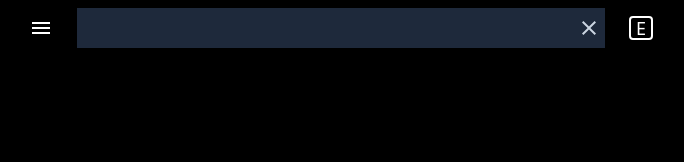
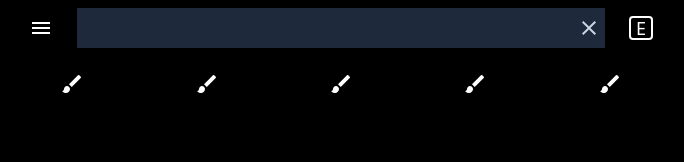
Before and after one commit to bryanjenningz/japanese-dictionary, a Next.js app: page / in a window 1280 px wide. Shown: the top 162 px of the page, without its empty margins (299-983 px from the left). Built offline with nearby package versions, Linux system fonts and the light colour scheme.

Commit message:
Add mock header bottom tabs

```diff
--- /dev/null
+++ b/src/icons/BrushIcon.tsx
@@ -0,0 +1,15 @@
+export const BrushIcon = () => {
+  return (
+    <svg
+      xmlns="http://www.w3.org/2000/svg"
+      height="24"
+      viewBox="0 -960 960 960"
+      width="24"
+    >
+      <path
+        fill="currentColor"
+        d="M240-120q-45 0-89-22t-71-58q26 0 53-20.5t27-59.5q0-50 35-85t85-35q50 0 85 35t35 85q0 66-47 113t-113 47Zm230-240L360-470l358-358q11-11 27.5-11.5T774-828l54 54q12 12 12 28t-12 28L470-360Z"
+      />
+    </svg>
+  );
+};
--- a/src/pages/index.tsx
+++ b/src/pages/index.tsx
@@ -1,11 +1,21 @@
+import { BrushIcon } from "~/icons/BrushIcon";
 import { CloseIcon } from "~/icons/CloseIcon";
 import { MenuIcon } from "~/icons/MenuIcon";
+
+const headerBottomTabs = [
+  { tab: 1, label: "Search by drawing characters", icon: <BrushIcon /> },
+  { tab: 2, label: "Search by drawing characters", icon: <BrushIcon /> },
+  { tab: 3, label: "Search by drawing characters", icon: <BrushIcon /> },
+  { tab: 4, label: "Search by drawing characters", icon: <BrushIcon /> },
+  { tab: 5, label: "Search by drawing characters", icon: <BrushIcon /> },
+];
 
 export default function Home() {
   return (
     <main className="flex min-h-screen flex-col items-center bg-black text-white">
       <div className="flex w-full max-w-2xl flex-col">
-        <header className="flex h-14 items-center">
+        <header>
+          <section className="flex h-14 items-center">
             <button className="h-14 px-6">
               <span className="sr-only">Open menu</span>
               <MenuIcon />
@@ -25,6 +35,21 @@ export default function Home() {
                 <span aria-hidden>E</span>
               </span>
             </button>
+          </section>
+
+          <section className="flex h-14 items-center">
+            {headerBottomTabs.map(({ tab, label, icon }) => {
+              return (
+                <button
+                  key={tab}
+                  className="flex grow items-center justify-center"
+                >
+                  <span className="sr-only">{label}</span>
+                  {icon}
+                </button>
+              );
+            })}
+          </section>
         </header>
       </div>
     </main>
```
Lines whose indentation alone changed are shown as unchanged.
